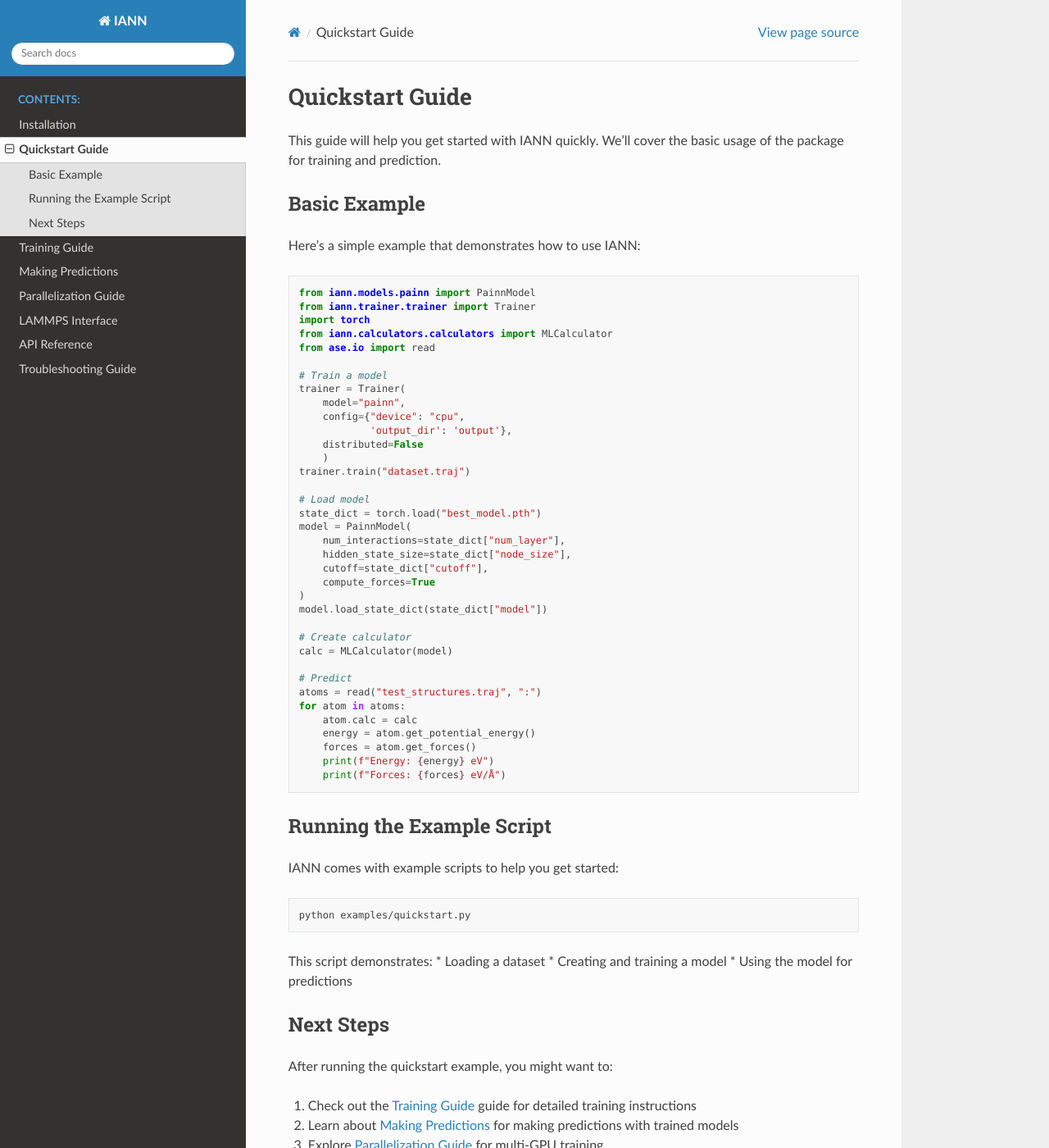
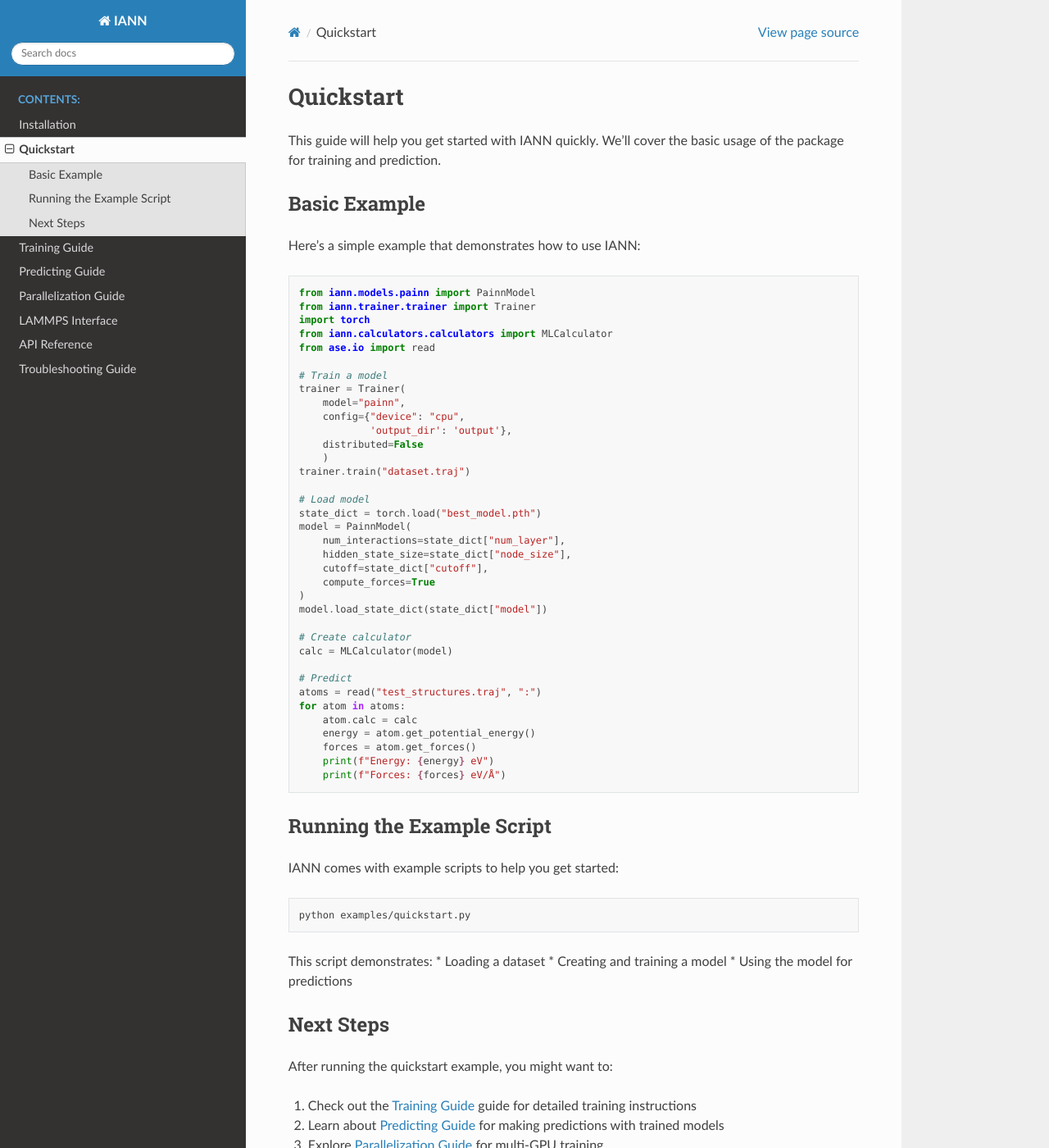
Before and after one commit to changzhiai/IANN, a Sphinx documentation site: the page built from docs/source/quickstart.rst, in a window 1280 px wide and 1400 px high. Shown: the whole window at 82% size. Built offline with Sphinx 7.4.7 and the Read the Docs theme 3.1.0, drawn with Linux system fonts in a browser that asks for light colours.

Commit message:
Update documents

```diff
--- a/docs/source/prediction.rst
+++ b/docs/source/prediction.rst
@@ -1,4 +1,4 @@
-Making Predictions
+Predicting Guide
 ===============
 
 This guide explains how to use trained IANN models for making predictions.
--- a/docs/source/quickstart.rst
+++ b/docs/source/quickstart.rst
@@ -1,4 +1,4 @@
-Quickstart Guide
+Quickstart
 ===============
 
 This guide will help you get started with IANN quickly. We'll cover the basic usage of the package for training and prediction.
```
